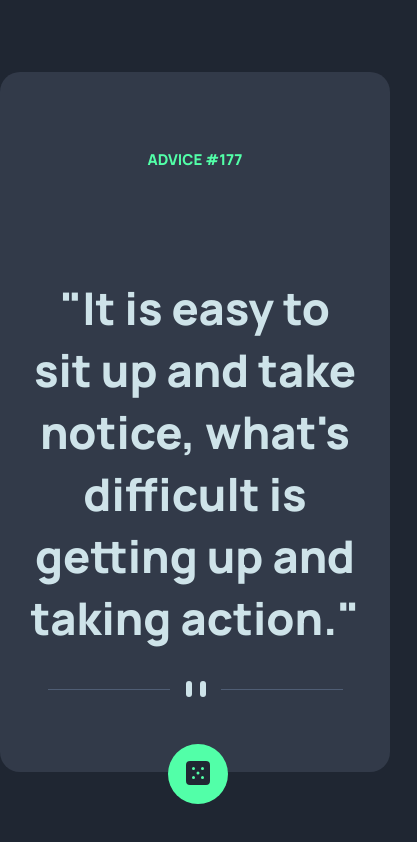
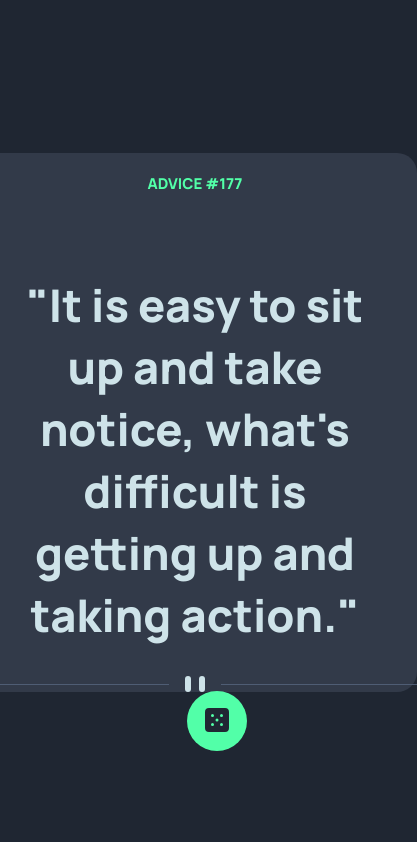
Before and after one commit to Ramon-Machado91/gerador-de-conselhos, a plain HTML site: page index.html in a window 390 px wide. Shown: the whole page, 417 px wide, since content can reach past the window. Drawn offline with Linux system fonts and the light colour scheme.

Commit message:
first commit

```diff
--- /dev/null
+++ b/function/index.js
@@ -0,0 +1,22 @@
+const url = "https://api.adviceslip.com/advice";
+
+const btn = document.querySelector('#advice-button')
+
+btn.addEventListener('click',()=>{
+    changeMsg()
+})
+
+async function changeMsg(){
+const response = await fetch(url);
+const data = await response.json();
+
+let advice = data.slip.advice;
+let numero = data.slip.id
+
+const number = document.querySelector('#advice-number')
+const msgAdvice = document.querySelector('#advice')
+
+msgAdvice.innerHTML = `"${advice}"`
+number.innerHTML = `${numero}`;
+
+}
--- a/index.html
+++ b/index.html
@@ -21,28 +21,22 @@
   <body>
     <main>
       <div class="container-1">
-        <div class="conselho-numero"><h1>ADVICE #177</h1></div>
+        <div class="conselho-numero"><h1>ADVICE <span id="advice-number">#177</span></h1></div>
         <div class="conselho-mensagem">
-          <p>
+          <p id="advice">
             "It is easy to sit up and take notice, what's difficult is getting
             up and taking action."
           </p>
-          <picture>
-            <source
-              media="(max-width:720px)"
-              srcset="./images/pattern-divider-mobile.svg"
-            />
-            <img
-              src="./images/pattern-divider-desktop.svg"
-              alt="divisória estilizada"
-            />
-          </picture>
         </div>
-
-        <button class="advice-update">
+        <pictur>
+          <div class="divisoria">
+            <img src="./images/pattern-divider-desktop.svg" alt="">
+          </div>
+        <button id="advice-button" class="advice-update">
           <img src="./images/icon-dice.svg" alt="Dice icon">
       </button>
       </div>
     </main>
+    <script src="./function/index.js"></script>
   </body>
 </html>
--- a/style.css
+++ b/style.css
@@ -25,8 +25,9 @@ main {
 
 .container-1 {
   background-color: var(--advice-card-color);
-  width: 46.875rem;
-  height: 28.125rem;
+
+  width: 750px;
+  min-height: 450px;
   border-radius: 1.25rem;
 }
 
@@ -42,15 +43,15 @@ h1 {
   font-size: 15px;
   color: var(--advice-dice-color);
   margin: auto;
+  margin-top: 20px;
 }
 
 .conselho-mensagem {
-  width: 100%;
-  height: 50%;
   text-align: center;
   color: var(--text-color);
   font-size: 2.8125rem;
   padding: 1.875rem;
+  margin-top: 50px;
 }
 
 .rodape {
@@ -59,84 +60,25 @@ h1 {
   padding-top: 1.875rem;
 }
 
-.advice-update{
+.divisoria {
+  display: flex;
+  justify-content: center;
+  position: relative;
+}
+
+.advice-update {
   width: 60px;
   height: 60px;
   border-radius: 50%;
   border: none;
   background-color: var(--advice-dice-color);
-  position: relative;
-  left: 46%;
-  bottom: -18%;
+  position: absolute;
+  bottom: 11%;
+  left: 48%;
 }
 
-.advice-update:hover{
-  color: #53FFAB;
+.advice-update:hover {
+  color: #53ffab;
   cursor: pointer;
   box-shadow: 0 5px 15px var(--advice-dice-color);
 }
-
-/* Responsivo */
-@media (max-width: 720px) {
-  .container-1 {
-    width: 31.25rem;
-    height: 37.5rem;
-  }
-
-  .advice-update{
-  width: 60px;
-  height: 60px;
-  border-radius: 50%;
-  border: none;
-  background-color: var(--advice-dice-color);
-    position: relative;
-    left: 44%;
-    bottom: -20%;
-  }
-
-  .advice-update:hover{
-    color: #53FFAB;
-    cursor: pointer;
-    box-shadow: 0 5px 15px var(--advice-dice-color);
-  }
-
-}
-
-@media (max-width:470px){
-  .container-1 {
-    width: 400px;
-    height: 700px;
-  }
-}
-
-@media (max-width:390px){
-  .container-1 {
-    width: 400px;
-    height: 700px;
-  }
-
-  .advice-update{
-    width: 60px;
-    height: 60px;
-    border-radius: 50%;
-    border: none;
-    background-color: var(--advice-dice-color);
-      position: relative;
-      left: 43%;
-      bottom: -21%;
-    }
-
-    .advice-update:hover{
-      color: #53FFAB;
-      cursor: pointer;
-      box-shadow: 0 5px 15px var(--advice-dice-color);
-    }
-
-}
-
-@media (max-width:387px){
-  .container-1 {
-    width: 400px;
-    height: 900px;
-  }
-}
```
